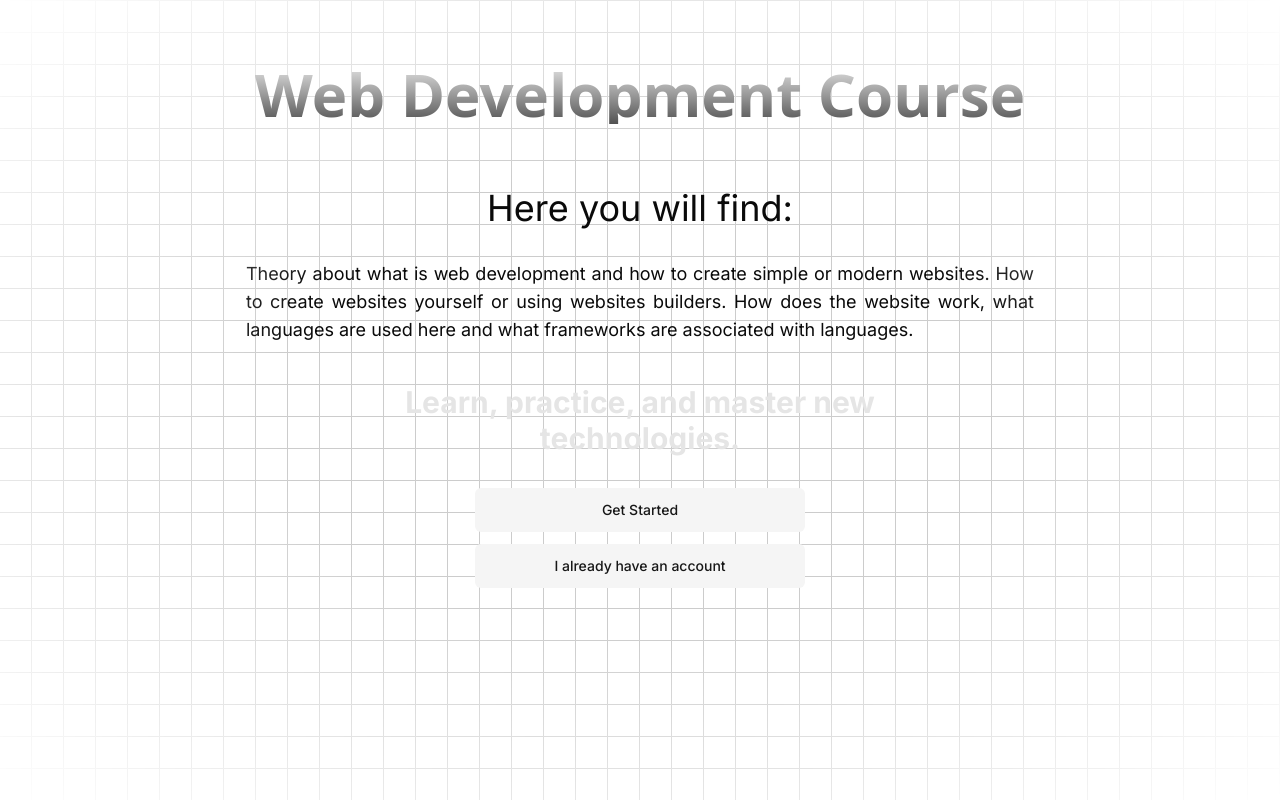
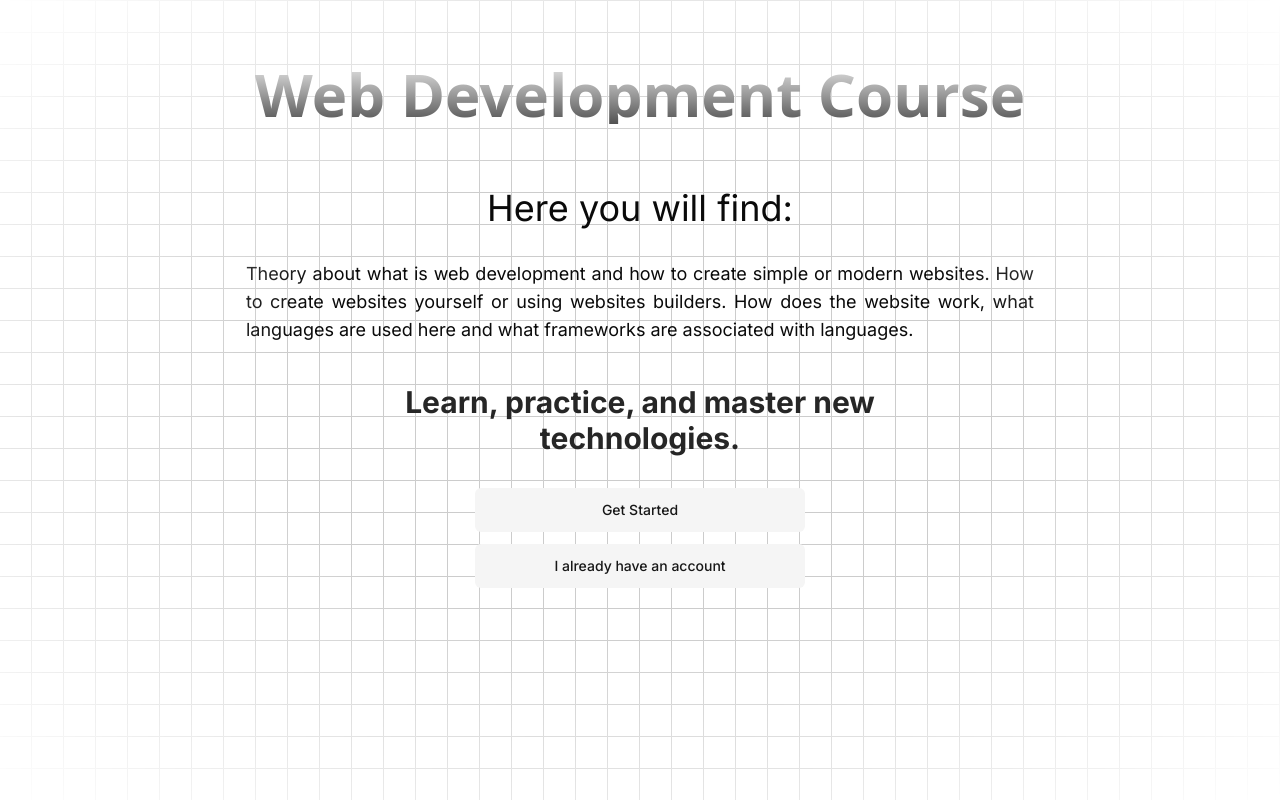
Before and after one commit to Slowbat200/web-dev-courseo, a Next.js app: page / in a window 1280 px wide. Built offline with nearby package versions, Linux system fonts and the light colour scheme; no server answers.

Commit message:
changing color in landing page

```diff
--- a/app/(landing)/page.tsx
+++ b/app/(landing)/page.tsx
@@ -48,7 +48,7 @@ export default function Home() {
           </div>
           <div className='flex flex-col items-center gap-y-8'>
             {/* Displays the main heading of the page */}
-            <h1 className='text-xl lg:text-3xl font-bold text-neutral-200 max-w-[480px] text-center'>
+            <h1 className='text-xl lg:text-3xl font-bold dark:text-neutral-200 text-neutral-800 max-w-[480px] text-center'>
               Learn, practice, and master new technologies.
             </h1>
             {/* Displays a loader while Clerk is loading */}
```
